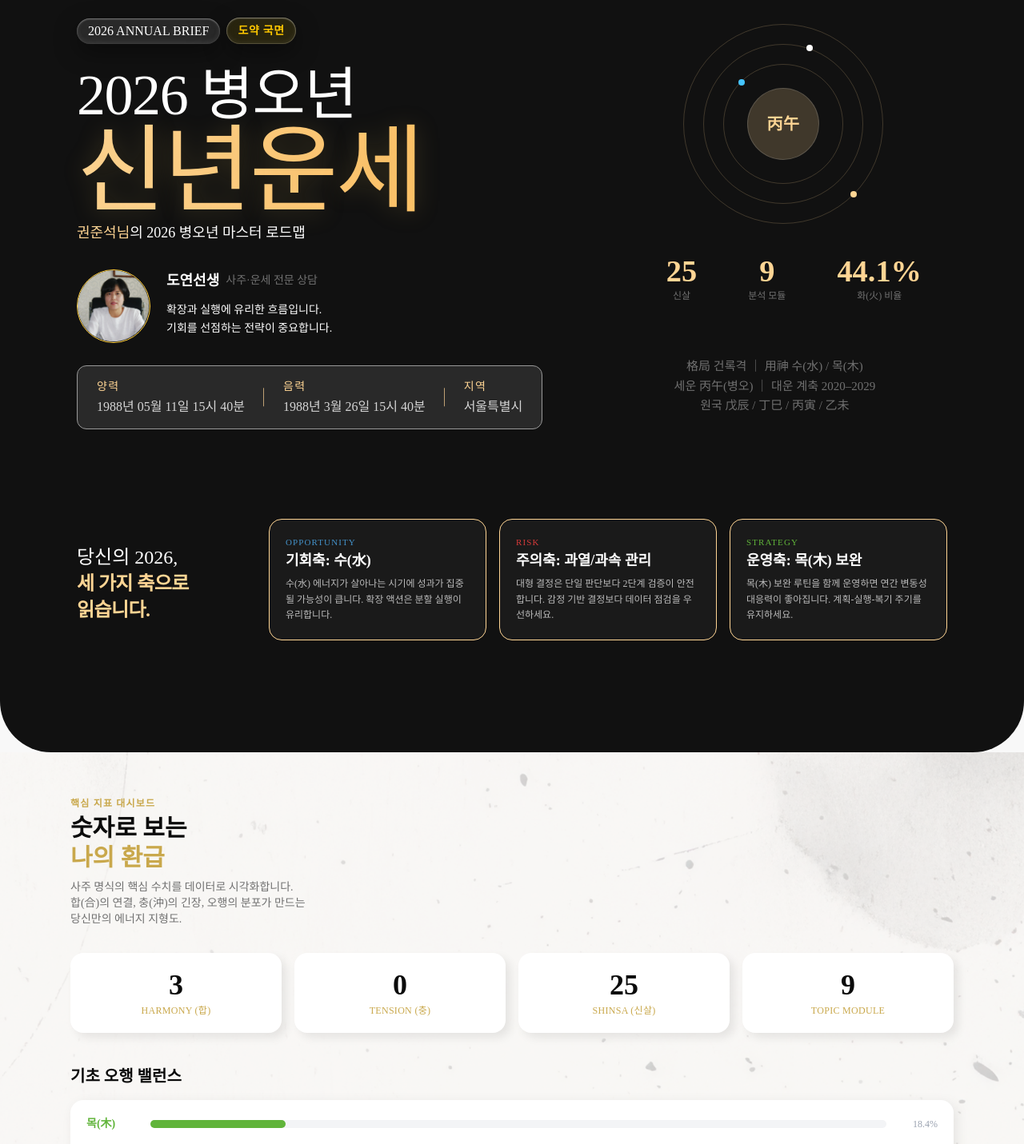
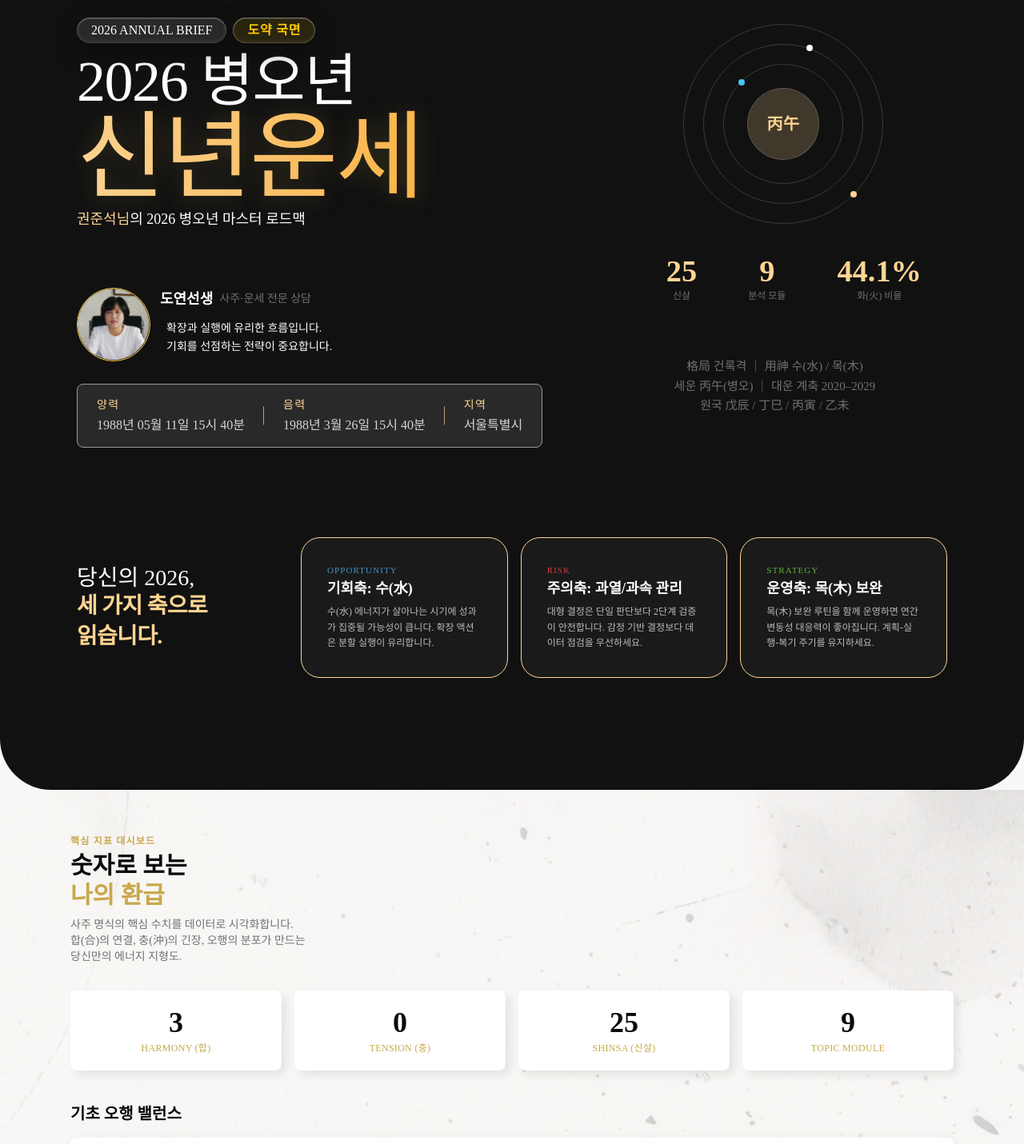
Before and after one commit to Jwoon0727/manwol, a Next.js app: page /saju-detail in a window 1280 px wide. Shown: the part 120-1551 px from the top of the page at 80% size. Built offline with nearby package versions, Linux system fonts and the light colour scheme; a web font is replaced by a local one.

Commit message:
3/19 거의 마무리

```diff
--- a/components/saju-detail/checklist-section.tsx
+++ b/components/saju-detail/checklist-section.tsx
@@ -48,7 +48,7 @@ export default function ChecklistSection({
         <div className="grid grid-cols-1 md:grid-cols-2 gap-6">
           {/* 해야 할 것 (DO) */}
           <div
-            className="rounded-2xl p-6 md:p-8 bg-white"
+            className="rounded-sm p-6 md:p-8 bg-white"
             style={{
               border: "1px solid #3355FF",
               boxShadow: "0 2px 12px rgba(0,0,0,0.04)",
@@ -90,16 +90,17 @@ export default function ChecklistSection({
 
           {/* 피해야 할 것 (AVOID) */}
           <div
-            className={`rounded-2xl p-6 md:p-8 bg-white relative overflow-hidden ${
+            className={`rounded-sm p-6 md:p-8 bg-white relative overflow-hidden ${
               previewMode ? "select-none" : ""
             }`}
             style={{
               boxShadow: "0 2px 12px rgba(0,0,0,0.04)",
+              border: "1px solid #FF2C30",
             }}
           >
             {previewMode && (
               <div
-                className="absolute inset-0 z-10 flex flex-col items-center justify-center rounded-2xl"
+                className="absolute inset-0 z-10 flex flex-col items-center justify-center rounded-sm"
                 style={{
                   background:
                     "linear-gradient(to bottom, transparent 0%, rgba(255,255,255,0.5) 30%, rgba(255,255,255,0.95) 100%)",
--- a/components/saju-detail/hero-section.tsx
+++ b/components/saju-detail/hero-section.tsx
@@ -12,26 +12,29 @@ export default function HeroSection() {
       <Navbar headerClassName="fixed top-0 left-0 right-0 z-50 bg-white border-[oklch(0.88_0.005_75)]" />
 
       {/* Upper half */}
-      <div className="max-w-6xl mx-auto px-8 pt-[90px] md:pt-[110px] pb-10">
+      <div className="max-w-6xl mx-auto px-8 pt-[90px] md:pt-[110px] pb-4 md:pb-10">
         <div className="flex flex-col lg:flex-row gap-10 lg:gap-0 justify-between">
           {/* LEFT COLUMN */}
-          <div className="flex-1 min-w-0">
-            {/* Badge row — 글래스 모피즘 */}
-            <div className="flex items-center gap-2 mb-7 pt-8">
+          <div className="flex-1 min-w-0 flex flex-col items-center md:items-start text-center md:text-left">
+            <div className="flex items-center gap-2 mb-3 pt-8">
               <span
                 className="
   bg-white/10
   backdrop-blur-xl
   rounded-full
-                px-3.5 py-1
+  px-4.5 py-2
+  text-sm md:text-base
   text-white
+  flex items-center justify-center
+  leading-none
   shadow-[inset_0_1px_2px_rgba(255,255,255,0.4),inset_0_-2px_6px_rgba(255,255,255,0.1),0_10px_30px_rgba(0,0,0,0.4)]
 "
               >
                 2026 ANNUAL BRIEF
               </span>
+
               <span
-                className="px-3.5 py-1.5 text-[14px] font-bold tracking-wider rounded-full backdrop-blur-md"
+                className=" px-4.5 py-2 text-sm md:text-base font-bold tracking-wider rounded-full backdrop-blur-md flex items-center justify-center leading-none"
                 style={{
                   background: "rgba(255, 217, 0, 0.1)",
                   color: "#FFC800",
@@ -48,7 +51,7 @@ export default function HeroSection() {
               <h1
                 className="font-medium leading-none text-white"
                 style={{
-                  fontSize: "clamp(2.5rem, 6.5vw, 4.5rem)",
+                  fontSize: "clamp(2.5rem, 16vw, 4.5rem)",
                   letterSpacing: "-0.02em",
                 }}
               >
@@ -57,7 +60,7 @@ export default function HeroSection() {
               <h2
                 className="font-medium leading-none bg-gradient-to-r from-[#FFD594] to-[#FFB748] bg-clip-text text-transparent"
                 style={{
-                  fontSize: "clamp(5.5rem, 9.5vw, 7.5rem)",
+                  fontSize: "clamp(5.5rem, 22vw, 7.5rem)",
                   letterSpacing: "-0.02em",
                   textShadow: "0 2px 30px rgba(201,168,76,0.25)",
                 }}
@@ -65,16 +68,17 @@ export default function HeroSection() {
                 신년운세
               </h2>
               <p
-                className="mt-0.5 text-white text-lg font-medium mb-8"
+                className="mt-0.5 text-white text-base md:text-lg font-medium mb-8"
                 style={{ fontFamily: "JejuMyeongjo, serif" }}
               >
                 <span style={{ color: "#FFD594" }}>권준석님</span>의 2026 병오년
-                마스터 로드맵
+                마스터 로드맥
               </p>
             </div>
 
             {/* Profile row */}
-            <div className="flex items-start gap-3 mt-6 mb-7">
+            <div className="flex flex-col md:flex-row items-center md:items-start gap-3 mt-6 mb-7">
+              {/* 이미지 */}
               <div className="w-23 h-23 rounded-full overflow-hidden flex-shrink-0 border border-[#FFCD37]">
                 <img
                   src="/main/saju-result/profile01.png"
@@ -82,8 +86,10 @@ export default function HeroSection() {
                   className="w-full h-full object-cover"
                 />
               </div>
-              <div>
-                <div className="ml-2 flex items-center gap-2 mb-3">
+
+              {/* 텍스트 */}
+              <div className="text-center md:text-left">
+                <div className="flex flex-col md:flex-row items-center md:items-center justify-center md:justify-start gap-1 md:gap-2 mb-3">
                   <span className="text-white font-bold text-lg">도연선생</span>
                   <span className="text-white/40 text-sm">
                     사주·운세 전문 상담
@@ -97,10 +103,9 @@ export default function HeroSection() {
               </div>
             </div>
 
-            {/* Info bar: 양력 / 음력 / 지역 */}
-            <div className="w-fit">
+            <div className="w-full">
               <div
-                className="inline-flex text-sm rounded-lg overflow-hidden relative mb-8"
+                className="flex flex-col md:inline-flex md:flex-row text-sm rounded-sm overflow-hidden relative mb-4 md:mb-8"
                 style={{
                   border: "1px solid rgba(153, 153, 153, 1)",
                   background: "rgba(255, 255, 255, 0.1)",
@@ -123,9 +128,15 @@ export default function HeroSection() {
                       {item.value}
                     </p>
 
-                    {/* 가운데 bar */}
+                    {/* 구분선 */}
                     {i < arr.length - 1 && (
-                      <div className="absolute right-0 top-1/2 -translate-y-1/2 h-[30%] w-px bg-[#FFD594]/70" />
+                      <>
+                        {/* 모바일 (가로선) */}
+                        <div className="md:hidden absolute bottom-0 left-1/2 -translate-x-1/2 w-[60%] h-px bg-[#FFD594]/70" />
+
+                        {/* 데스크탑 (세로선) */}
+                        <div className="hidden md:block absolute right-0 top-1/2 -translate-y-1/2 h-[30%] w-px bg-[#FFD594]/70" />
+                      </>
                     )}
                   </div>
                 ))}
@@ -133,8 +144,8 @@ export default function HeroSection() {
             </div>
           </div>
 
-          {/* RIGHT COLUMN */}
-          <div className="mr-20 flex flex-col items-center lg:items-end justify-start gap-10 lg:pl-12 flex-shrink-0 pt-10">
+          {/* RIGHT COLUMN — 모바일에서 숨김 */}
+          <div className="hidden lg:flex mr-20 flex-col items-center lg:items-end justify-start gap-10 lg:pl-12 flex-shrink-0 pt-10">
             {/* Concentric circle diagram */}
             <div
               className="relative flex items-center justify-center"
@@ -248,14 +259,14 @@ export default function HeroSection() {
       </div>
 
       {/* Lower half — 세 가지 축 */}
-      <div className="max-w-6xl mx-auto px-8 py-10">
-        <div className="flex flex-col lg:flex-row gap-8 lg:gap-12 items-start">
+      <div className="max-w-6xl mx-auto px-8 pt-4 pb-10 md:py-10">
+        <div className="flex flex-col  lg:flex-row gap-8 lg:gap-2 items-start">
           {/* Left slogan */}
-          <div className="flex-shrink-0 lg:w-48 mt-6 lg:mt-8">
-            <p className="text-white text-2xl leading-snug font-medium">
+          <div className="hidden lg:flex mr-20 flex-shrink-0 lg:w-48 mt-6 lg:mt-8 flex-col">
+            <p className="text-white text-[28px] leading-snug font-medium mb-0">
               당신의 2026,
             </p>
-            <p className="text-[#FFD594] text-2xl leading-snug font-semibold tracking-tight">
+            <p className="text-[#FFD594] text-[28px] leading-snug font-semibold tracking-tight -mt-1">
               세 가지 축으로
               <br />
               읽습니다.
@@ -263,7 +274,7 @@ export default function HeroSection() {
           </div>
 
           {/* 3 cards */}
-          <div className="grid grid-cols-1 md:grid-cols-3 gap-4 flex-1 mb-25">
+          <div className="grid grid-cols-1 md:grid-cols-3 gap-8 md:gap-4 flex-1 mb-25">
             {[
               {
                 type: "OPPORTUNITY",
@@ -289,7 +300,7 @@ export default function HeroSection() {
             ].map((card) => (
               <div
                 key={card.type}
-                className="rounded-xl p-5"
+                className="rounded-sm md:rounded-3xl p-8"
                 style={{
                   background: "rgba(255,255,255,0.04)",
                   border: `1px solid ${card.borderColor}`,
--- a/components/saju-detail/stats-section.tsx
+++ b/components/saju-detail/stats-section.tsx
@@ -51,7 +51,7 @@ export default function StatsSection() {
           {SUMMARY_STATS.map((s) => (
             <div
               key={s.label}
-              className="rounded-xl p-5 flex flex-col items-center justify-center gap-1 text-center"
+              className="rounded-sm p-5 flex flex-col items-center justify-center gap-1 text-center"
               style={{
                 background: "#ffffff",
                 boxShadow: "6px 6px 12px rgba(0,0,0,0.08)",
@@ -77,35 +77,59 @@ export default function StatsSection() {
           </h3>
           {/* 오행 밸런스 */}
           <div
-            className="rounded-xl p-5 flex flex-col gap-4"
+            className="rounded-sm p-5 flex flex-col gap-4"
             style={{
               background: "#ffffff",
               boxShadow: "4px 4px 16px rgba(0,0,0,0.08)",
             }}
           >
             {DEDUCTION_BALANCE.map((item) => (
-              <div key={item.label} className="flex items-center gap-4">
+              <div
+                key={item.label}
+                className="flex flex-col md:flex-row gap-2 md:gap-4"
+              >
+                {/* 상단: label + value (모바일) */}
+                <div className="flex justify-between md:hidden">
                   <span
-                  className="text-sm font-bold w-16 shrink-0"
+                    className="text-base font-bold"
                     style={{ color: item.color }}
                   >
                     {item.label}
                   </span>
+                  <span className="text-lg text-[#999999] font-medium">
+                    {item.value}%
+                  </span>
+                </div>
+
+                {/* 바 + PC용 */}
+                <div className="flex items-center gap-3 w-full">
+                  {/* PC label */}
+                  <span
+                    className="hidden md:block text-lg font-bold w-16 shrink-0"
+                    style={{ color: item.color }}
+                  >
+                    {item.label}
+                  </span>
+
+                  {/* bar */}
                   <div
-                  className="flex-1 h-2.5 rounded-full"
+                    className="flex-1 h-3 md:h-2.5 rounded-full"
                     style={{ background: "#f3f4f6" }}
                   >
                     <div
-                    className="h-2.5 rounded-full transition-all duration-700"
+                      className="h-3 md:h-2.5 rounded-full transition-all duration-700"
                       style={{
                         width: `${item.value}%`,
                         background: item.color,
                       }}
                     />
                   </div>
-                <span className="text-xs text-gray-400 w-12 text-right shrink-0">
+
+                  {/* PC value */}
+                  <span className="hidden md:block text-lg text-[#999999] w-12 text-right shrink-0">
                     {item.value}%
                   </span>
+                </div>
               </div>
             ))}
           </div>
```
Also changed, not shown: components/saju-detail/analysis-section.tsx (+33 -15 lines), components/saju-detail/monthly-accordion.tsx (+14 -9 lines). Lines whose indentation alone changed are shown as unchanged.
